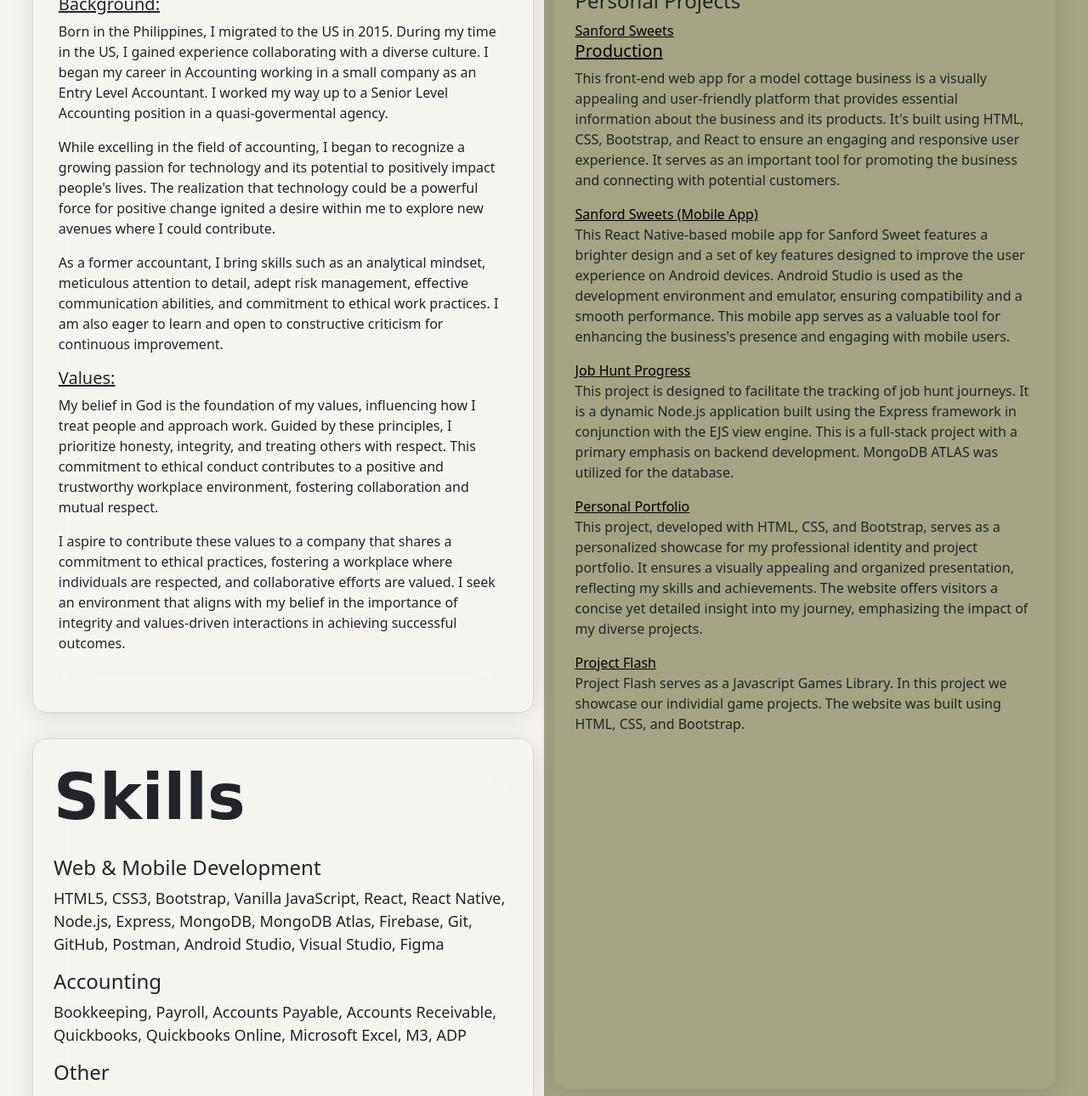
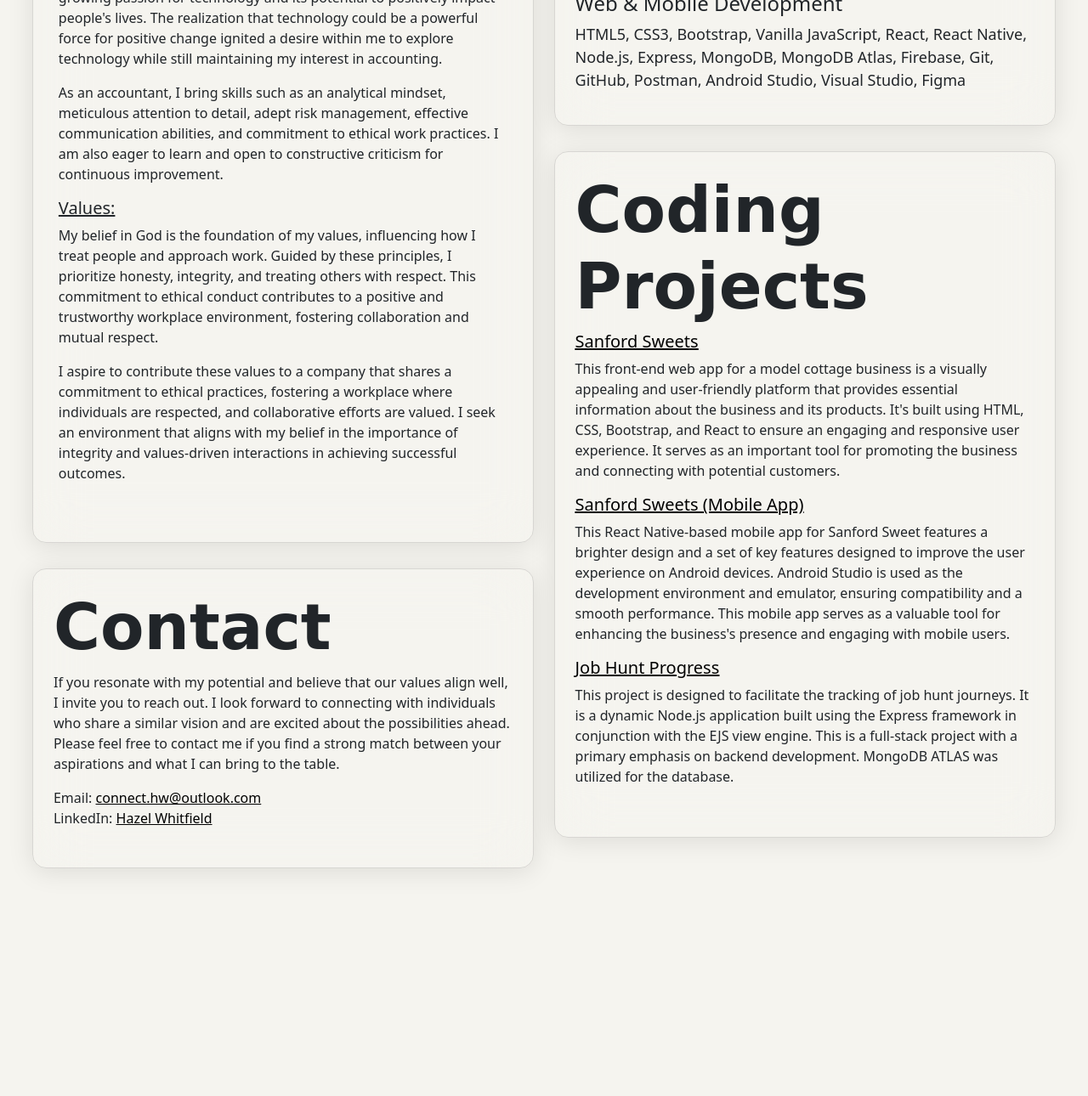
Before and after one commit to hazeljpw/Hazel-Whitfield, a website: page index.html in a window 1280 px wide. Shown: the part 729-2019 px from the top of the page at 85% size. After the commit the page ends 1790 px from the top, so only its background shows below. Drawn offline with nearby package versions, Linux system fonts and the light colour scheme; a web font is replaced by a local one.

Commit message:
Section structuring

```diff
--- a/index.html
+++ b/index.html
@@ -25,16 +25,16 @@
   <!-- NAVBAR -->
   <nav class="navbar navbar-expand-lg">
     <div class="container-fluid">
-      <a class="navbar-brand" href="#"><img src="./images/logo.png"></a>
+      <a class="navbar-brand" href="#"><img src="./images/logo.png" width="60%"></a>
       </button>
       <div class="" id="navbarNavDropdown">
         <div class="">
 
             <a href="https://www.linkedin.com/in/hazel-whitfield/" id="links" target="_blank">
-              <i class="fab fa-linkedin fa-5x"></i>
+              <i class="fab fa-linkedin fa-2x"></i>
 
             <a href="https://github.com/hazeljpw" target="_blank">
-              <i class="fab fa-github fa-5x"></i>
+              <i class="fab fa-github fa-2x"></i>
             </a>
 
       </div>
@@ -42,7 +42,7 @@
   </nav>
 
   <div class="row">
-      <div class="col-6">
+      <div class="col">
         <!-- ABOUT ME -->
         <div class="glass-bg" id="about">
           <h1 id="sectionTitle">About me</h1>
@@ -52,11 +52,11 @@
             Level Accountant. I worked my way up to a Senior Level Accounting position in a quasi-govermental agency.</p>
 
 
-          <p>While excelling in the field of accounting, I began to recognize a growing passion for technology and its
-            potential to positively impact people's lives. The realization that technology could be a powerful force for
-            positive change ignited a desire within me to explore new avenues where I could contribute.</p>
+          <p>While excelling in the field of accounting, I began to recognize a growing passion for technology and its potential to positively impact people's lives.
+             The realization that technology could be a powerful force for positive change ignited a desire within me to explore technology
+             while still maintaining my interest in accounting.</p>
 
-          <pp>As a former accountant, I bring skills such as an analytical mindset, meticulous attention to detail, adept
+          <pp>As an accountant, I bring skills such as an analytical mindset, meticulous attention to detail, adept
             risk management, effective communication abilities, and commitment to ethical work practices. I am also eager
             to learn and open to constructive criticism for continuous improvement.</p>
 
@@ -75,28 +75,25 @@
 
 
         <!-- SKILLS -->
+
+
+        <!-- CONTACT -->
+        <div class="glass-bg" id="contact">
+          <h1 id="sectionTitle">Contact</h1>
+          <p>If you resonate with my potential and believe that our values align well, I invite you to reach out. I look
+            forward to connecting with individuals who share a similar vision and are excited about the possibilities
+            ahead. Please feel free to contact me if you find a strong match between your aspirations and what I can bring
+            to the table.</p>
+          <div>Email: <a href="mailto:hazeljpw@outlook.com">connect.hw@outlook.com</a></div>
+          <div>LinkedIn: <a href="https://www.linkedin.com/in/hazel-whitfield-245a5626a/">Hazel Whitfield</a></div>
+
+      </div> <!-- line 50 div-->
+    </div> <!-- line 50 row div-->
+
+
+      <div class='col'>
         <div class="skills glass-bg">
           <h1 class="mb-4" id="sectionTitle">Skills</h1>
-          <h4>Web & Mobile Development</h4>
-          <p class="eachSkills">
-            HTML5,
-            CSS3,
-            Bootstrap,
-            Vanilla JavaScript,
-            React,
-            React Native,
-            Node.js,
-            Express,
-            MongoDB,
-            MongoDB Atlas,
-            Firebase,
-            Git,
-            GitHub,
-            Postman,
-            Android Studio,
-            Visual Studio,
-            Figma
-          </p>
 
           <h4>Accounting</h4>
           <p class="eachSkills">
@@ -119,36 +116,40 @@
             Windows,
             macOS
           </p>
+
+          <h4>Web & Mobile Development</h4>
+          <p class="eachSkills">
+            HTML5,
+            CSS3,
+            Bootstrap,
+            Vanilla JavaScript,
+            React,
+            React Native,
+            Node.js,
+            Express,
+            MongoDB,
+            MongoDB Atlas,
+            Firebase,
+            Git,
+            GitHub,
+            Postman,
+            Android Studio,
+            Visual Studio,
+            Figma
+          </p>
         </div>
 
-        <!-- CONTACT -->
-        <div class="glass-bg" id="contact">
-          <h1 id="sectionTitle">Contact</h1>
-          <p>If you resonate with my potential and believe that our values align well, I invite you to reach out. I look
-            forward to connecting with individuals who share a similar vision and are excited about the possibilities
-            ahead. Please feel free to contact me if you find a strong match between your aspirations and what I can bring
-            to the table.</p>
-          <div>Email: <a href="mailto:hazeljpw@outlook.com">hazeljpw@outlook.com</a></div>
-          <div>LinkedIn: <a href="https://www.linkedin.com/in/hazel-whitfield-245a5626a/">Hazel Whitfield</a></div>
+        <div class="glass-bg" id="projects">
+          <h1 id="sectionTitle">Coding Projects</h1>
 
-      </div> <!-- line 50 div-->
-    </div> <!-- line 50 row div-->
-
-
-      <div class='col'>
-        <div class="glass-bg" id="projects">
-          <h1 id="sectionTitle">Projects</h1>
-          <h4 class="mt-2">Personal Projects</h4>
-
-            <a href="https://github.com/hazeljpw/Sanford-Sweets-React" target="_blank"><u>Sanford Sweets</u></h5></a>
-            <a href="https://sanford-sweets.netlify.app/" target="_blank"><h5>Production</h5></a>
+            <a href="https://sanford-sweets.netlify.app/" target="_blank"><h5><u>Sanford Sweets</u></h5></a>
             <p>This front-end web app for a model cottage business is a
               visually appealing and user-friendly platform that provides essential information about the business and its
               products. It's built using HTML, CSS, Bootstrap, and React to ensure an engaging and responsive user
               experience. It serves as an important tool for promoting the business and connecting with potential
               customers.</p>
 
-            <a href=https://github.com/hazeljpw/Sanford-Sweets-React-Native target="_blank"><u>Sanford Sweets (Mobile App)</u></h5></a>
+            <a href=https://github.com/hazeljpw/Sanford-Sweets-React-Native target="_blank"><h5><u>Sanford Sweets (Mobile App)</u></h5></a>
             <p> This React Native-based mobile app for Sanford Sweet features a brighter
               design and a set of key features designed to improve the user experience on Android devices. Android
               Studio is used as the development environment and emulator, ensuring compatibility and a smooth
@@ -156,19 +157,13 @@
               engaging with mobile users.
               </p>
 
-            <a href=https://github.com/hazeljpw/jobhuntprogress.com target="_blank"><u>Job Hunt Progress</u></h5></a>
+            <a href=https://github.com/hazeljpw/jobhuntprogress.com target="_blank"><h5><u>Job Hunt Progress</u></h5></a>
             <p> This project is designed to facilitate the tracking of job hunt journeys. It is a dynamic
               Node.js application built using the Express framework in conjunction with the EJS view engine. This is a
               full-stack project with a primary emphasis on backend development. MongoDB ATLAS was utilized for the
               database.
-              </p>
+            </p>
 
-            <a href=https://github.com/hazeljpw/Hazel-Whitfield target="_blank"><u>Personal Portfolio</u></h5></a>
-            <p> This project, developed with HTML, CSS, and Bootstrap, serves as a personalized showcase for my professional identity and project portfolio. It ensures a visually appealing and organized presentation, reflecting my skills and achievements. The website offers visitors a concise yet detailed insight into my journey, emphasizing the impact of my diverse projects.</p>
-
-              <a href=https://github.com/Benstamous/Project_Flash target="_blank"><u>Project Flash</u></h5></a>
-            <p> Project Flash serves as a Javascript Games Library. In this project we showcase our individial game projects. The website was built using HTML, CSS, and Bootstrap.
-            </p>
       </div>
 
 
--- a/styles.css
+++ b/styles.css
@@ -3,7 +3,7 @@
 }
 
 body{
-    background: linear-gradient(90deg, #F5F4EF 50%, #A4A382  50%);
+    background-color: #F5F4EF;
     padding: 3%;
 }
 
@@ -61,12 +61,13 @@ a{
 #contact{
     padding: 4%;
     margin-top: 5%;
+    padding-bottom: 7.8%;
 }
 
 #projects{
     padding: 4%;
     margin-top: 5%;
-    padding-bottom: 68%;
+    padding-bottom: 7.2%
 
 }
 
```
